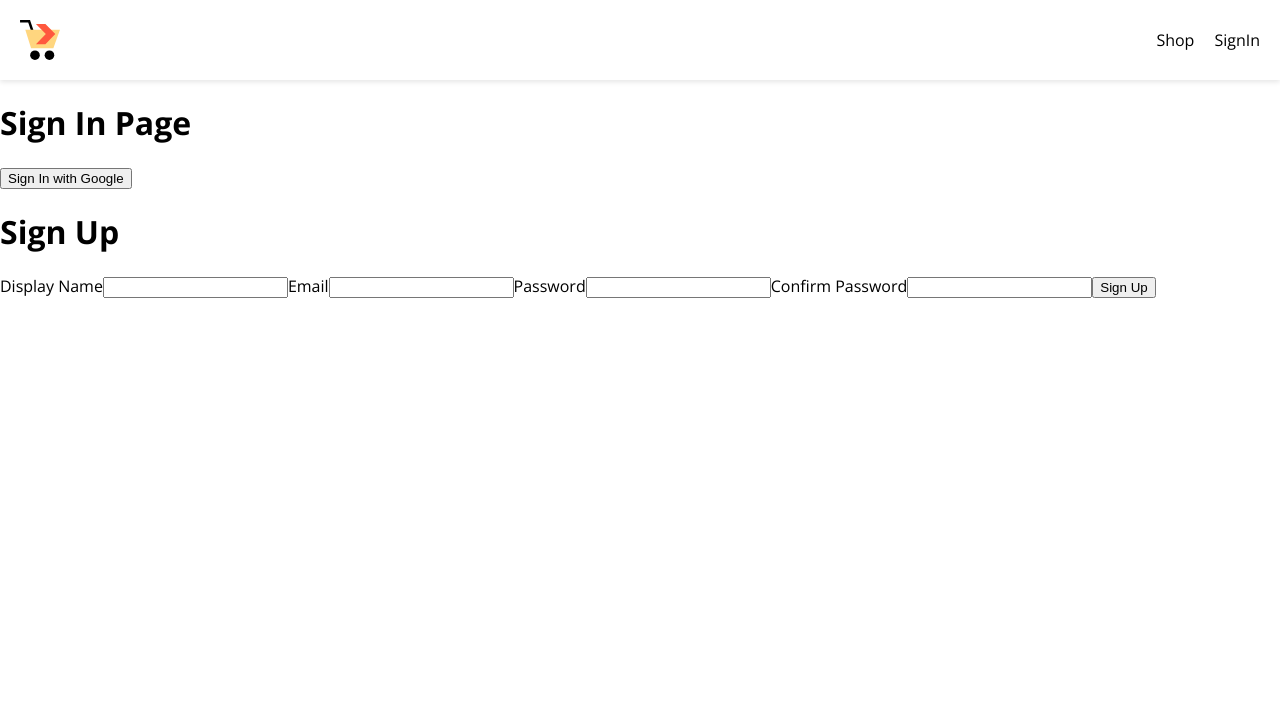
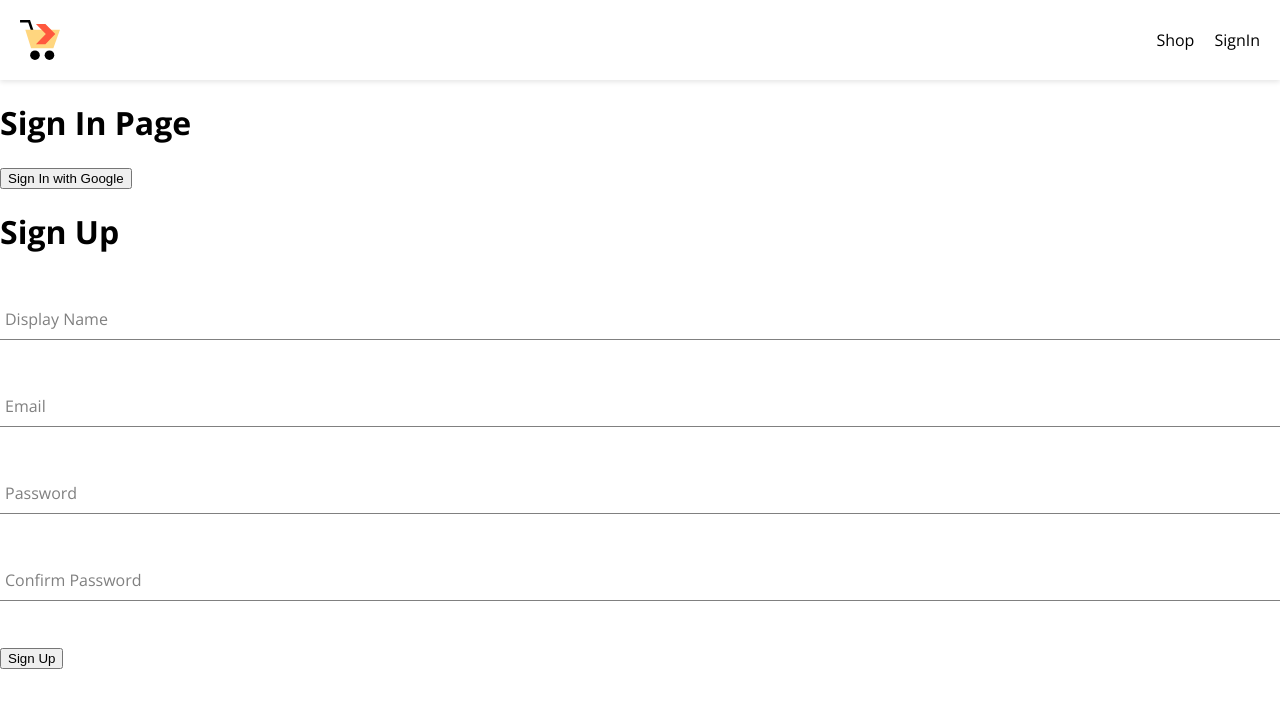
Before and after one commit to josealarconchacon/wear-well, a React (Create React App) app: page /signIn in a window 1280 px wide. Shown: the top 708 px of the page. Built offline with nearby package versions, Linux system fonts and the light colour scheme.

Commit message:
input form object

```diff
--- /dev/null
+++ b/src/components/form-input/form-input.component.jsx
@@ -0,0 +1,19 @@
+import "./form-input.style.scss";
+const FormInput = ({ label, inputOptions }) => {
+  return (
+    <div className="group">
+      {label && (
+        <label
+          className={`${
+            inputOptions.value.length ? "shrink" : ""
+          } form-input-label`}
+        >
+          {label}
+        </label>
+      )}
+      <input className="form-input" {...inputOptions} />
+    </div>
+  );
+};
+
+export default FormInput;
--- /dev/null
+++ b/src/components/form-input/form-input.style.scss
@@ -0,0 +1,46 @@
+$sub-color: grey;
+$main-color: black;
+@mixin shrinkLabel {
+  top: -14px;
+  font-size: 12px;
+  color: $main-color;
+}
+.group {
+  position: relative;
+  margin: 45px 0;
+  .form-input {
+    background: none;
+    background-color: white;
+    color: $sub-color;
+    font-size: 18px;
+    padding: 10px 10px 10px 5px;
+    display: block;
+    width: 100%;
+    border: none;
+    border-radius: 0;
+    border-bottom: 1px solid $sub-color;
+    margin: 25px 0;
+    &:focus {
+      outline: none;
+    }
+    &:focus ~ .form-input-label {
+      @include shrinkLabel();
+    }
+  }
+  input[type="password"] {
+    letter-spacing: 0.3em;
+  }
+  .form-input-label {
+    color: $sub-color;
+    font-size: 16px;
+    font-weight: normal;
+    position: absolute;
+    pointer-events: none;
+    left: 5px;
+    top: 10px;
+    transition: 300ms ease all;
+    &.shrink {
+      @include shrinkLabel();
+    }
+  }
+}
--- a/src/components/sign-up-form/sign-up-form.component.jsx
+++ b/src/components/sign-up-form/sign-up-form.component.jsx
@@ -1,4 +1,5 @@
 import { useState } from "react";
+import FormInput from "../form-input/form-input.component";
 import {
   createAuthUserWithEmailAndPassword,
   createUserDocumentFromAuth,
@@ -52,37 +53,45 @@
     <div>
       <h1>Sign Up</h1>
       <form onSubmit={handleSubmit}>
-        <label>Display Name</label>
-        <input
-          type="text"
-          required
-          onChange={handleChange}
-          name="displayname"
-          value={displayname}
+        <FormInput
+          label="Display Name"
+          inputOptions={{
+            type: "text",
+            required: true,
+            onChange: handleChange,
+            name: "displayname",
+            value: displayname,
+          }}
         />
-        <label>Email</label>
-        <input
-          type="email"
-          required
-          onChange={handleChange}
-          name="email"
-          value={email}
+        <FormInput
+          label="Email"
+          inputOptions={{
+            type: "email",
+            required: true,
+            onChange: handleChange,
+            name: "email",
+            value: email,
+          }}
         />
-        <label>Password</label>
-        <input
-          type="password"
-          required
-          onChange={handleChange}
-          name="password"
-          value={password}
+        <FormInput
+          label="Password"
+          inputOptions={{
+            type: "password",
+            required: true,
+            onChange: handleChange,
+            name: "password",
+            value: password,
+          }}
         />
-        <label>Confirm Password</label>
-        <input
-          type="password"
-          required
-          onChange={handleChange}
-          name="confirmPassword"
-          value={confirmPassword}
+        <FormInput
+          label="Confirm Password"
+          inputOptions={{
+            type: "password",
+            required: true,
+            onChange: handleChange,
+            name: "confirmpassword",
+            value: confirmPassword,
+          }}
         />
         <button type="submit">Sign Up</button>
       </form>
```
